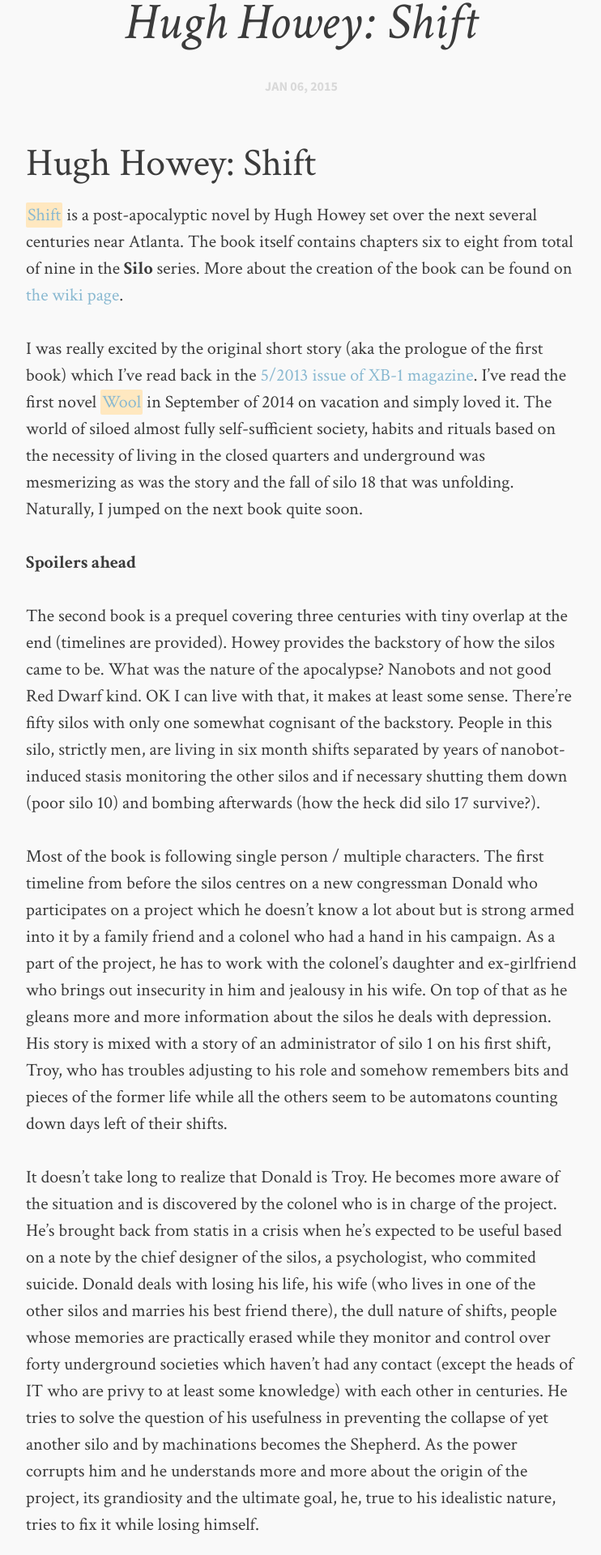
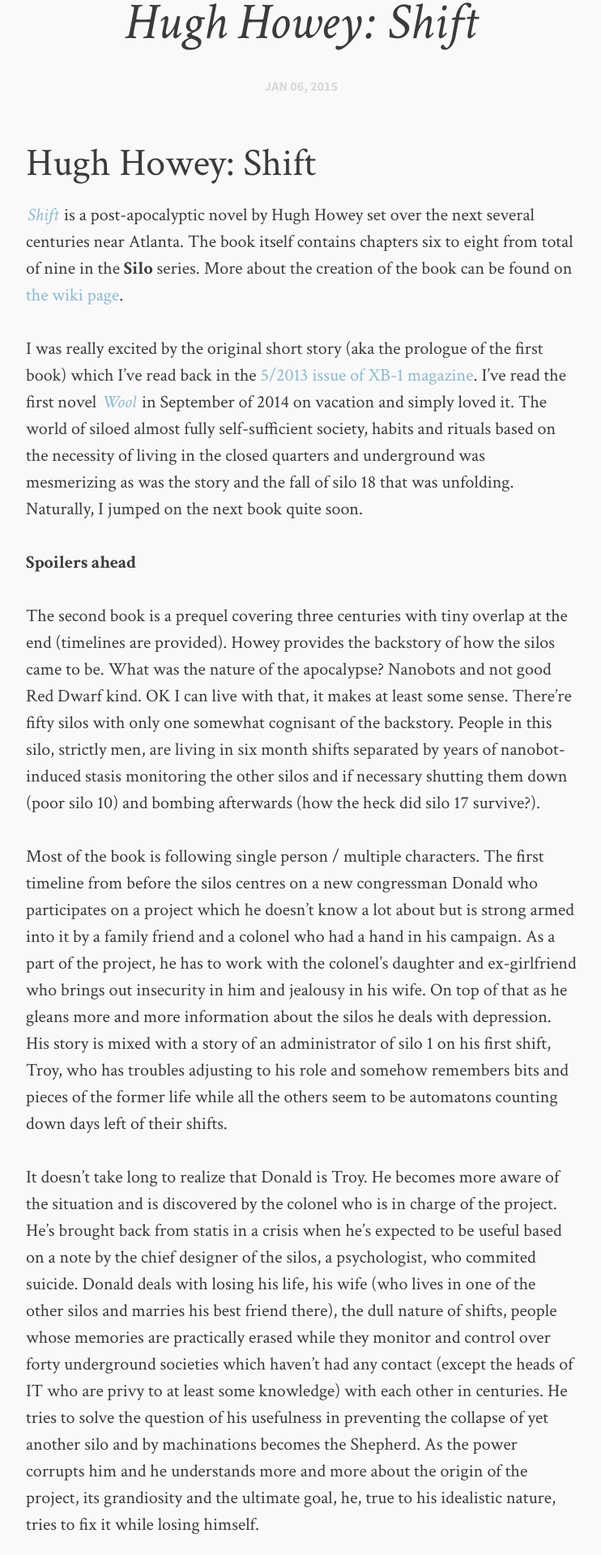
Before and after one commit to Mingan/blog, a Jekyll site: the page built from _posts/2015-01-06-hugh-howey-shift.md, in a window 1280 px wide. Shown: the part 645-2565 px from the top of the page at 81% size, without its empty margins (268-1010 px from the left). Built offline with Jekyll 4.4.1, drawn with Linux system fonts in a browser that asks for light colours; comment, search, counter and statistics services are not loaded.

Commit message:
Changed style for em to italic

```diff
--- a/_sass/_styles.scss
+++ b/_sass/_styles.scss
@@ -33,7 +33,7 @@
 em {
     padding: 1px 2px;
     border-radius: 2px;
-    background: #ffe8c0;
+    font-style: italic;
 }
 
 strong {
```
